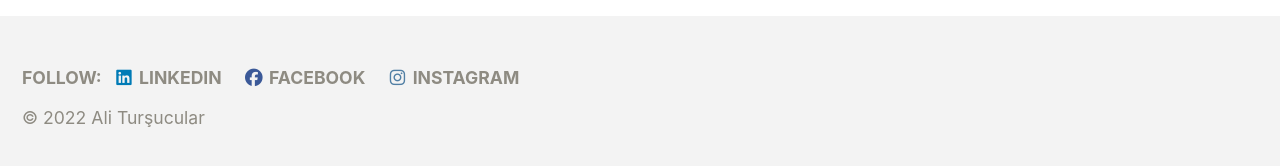
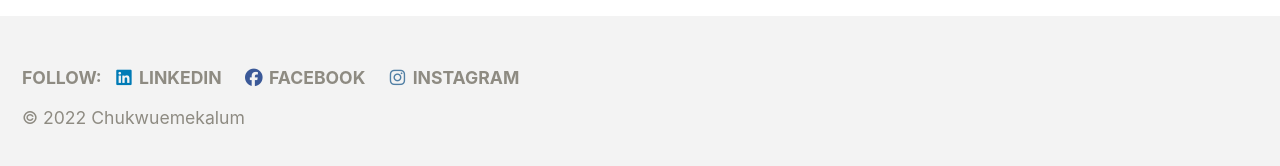
Before and after one commit to Chukwuemekalum/chukwuemekalum.github.io, a Jekyll site: the page built from _pages/home.md, in a window 1280 px wide and 900 px high, scrolled down 527 px. Shown: the part 724-890 px from the top of the window. Built offline with Jekyll 4.4.1, drawn with Linux system fonts in a browser that asks for light colours; cached includes are drawn as plain includes; nearby versions of some CDN libraries.

Commit message:
New Changes

```diff
--- a/_config.yml
+++ b/_config.yml
@@ -19,13 +19,13 @@
 title                    : Chukwuemekalum D. Chiemelu
 title_separator          : "-"
 subtitle                 : # site tagline that appears below site title in masthead
-name                     : "Ali Turşucular"
+name                     : "Chukwuemekalum"
 description: >- # this means to ignore newlines in the text below
   Chukwuemekalum Chiemelu's personal website.
 twitter_username: danielchiemelu
 github_username: chukwuemekalum
 search: true
-url                      : "https://alitursucular.github.io" # the base hostname & protocol for your site e.g. "https://mmistakes.github.io"
+url                      : "https://chukwuemekalum.github.io" # the base hostname & protocol for your site e.g. "https://mmistakes.github.io"
 baseurl                  : # the subpath of your site, e.g. "/blog"
 # repository: chukwuemekalum/chukwuemekalum.github.io
 github: [metadata]
```
